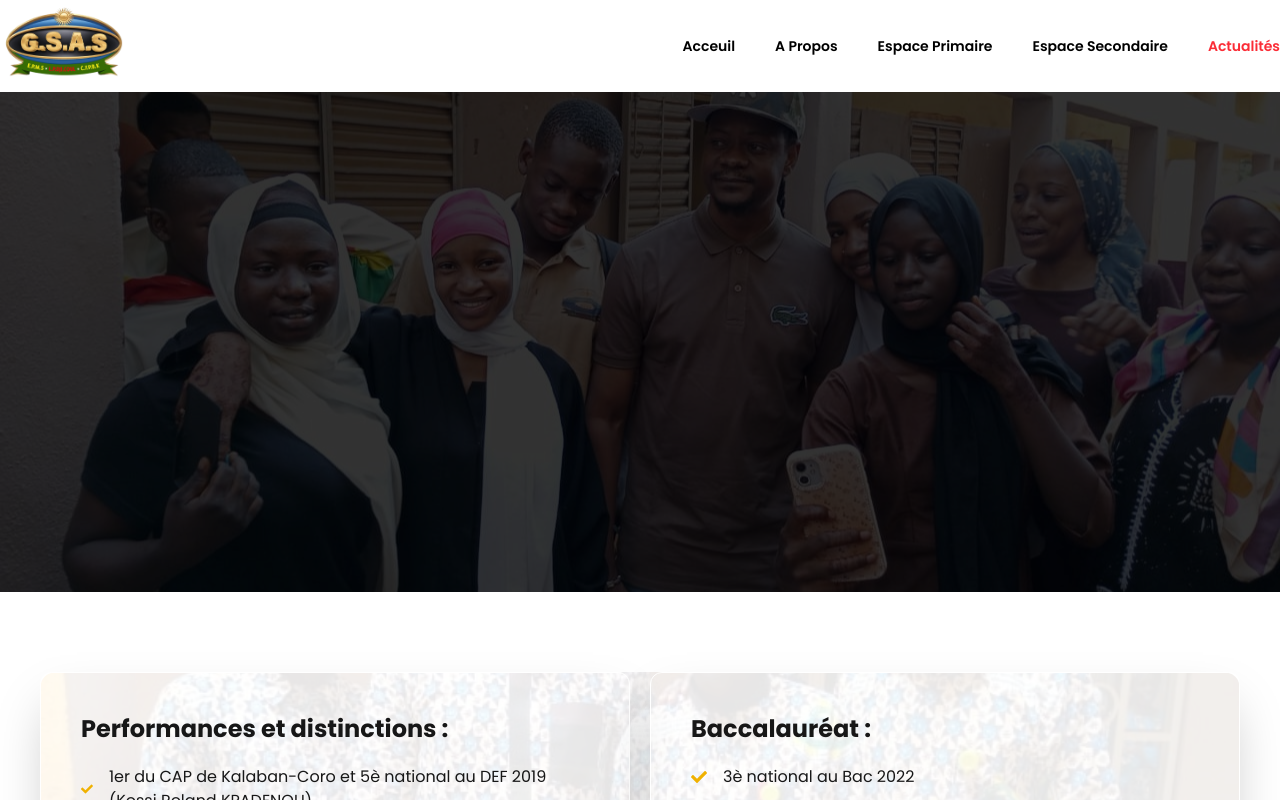
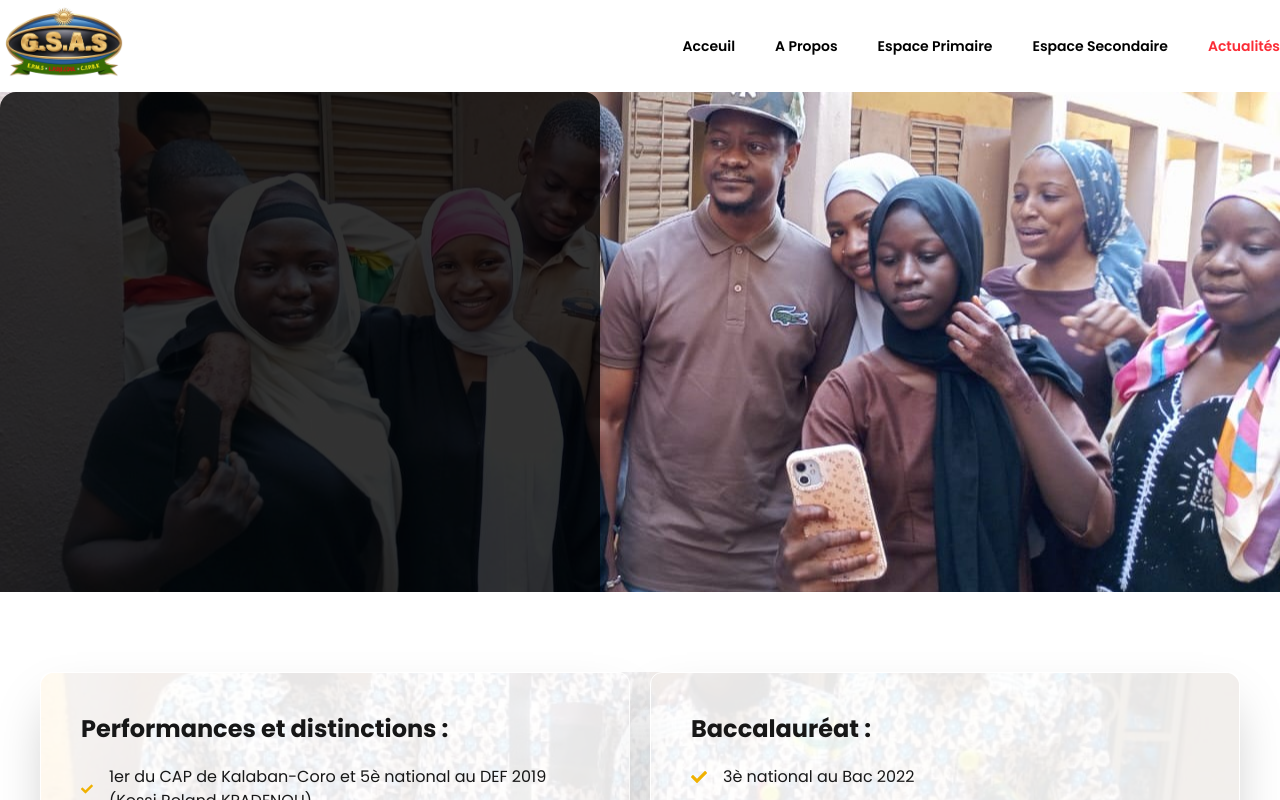
Before and after one commit to oumar-dev-app/emp-lycee, a Next.js app: page /actualite in a window 1280 px wide. Shown: the top 800 px of the page. Built offline with nearby package versions, Linux system fonts and the light colour scheme.

Commit message:
Modification sur le title qui est sur l'image

```diff
--- a/_Components/SliderActualite.tsx
+++ b/_Components/SliderActualite.tsx
@@ -42,9 +42,9 @@ function Promoteur() {
           }`}
           style={{ backgroundImage: `url(${item.img})` }}
         >
-          <div className="bg-black/80 h-full w-full flex items-cente p-8 shadow-2xl">
+          <div className="bg-black/80 h-150 w-150 rounded-2xl flex items-cente p-8 shadow-2xl">
             {item.title && (
-              <p className="text-white text-2xl md:text-3xl max-w-100 mt-30 text-right">
+              <p className="text-white text-3xl  capitalize md:text-3xl max-w-100 mt-30 text-right">
                 {item.title}
               </p>
             )}
```
